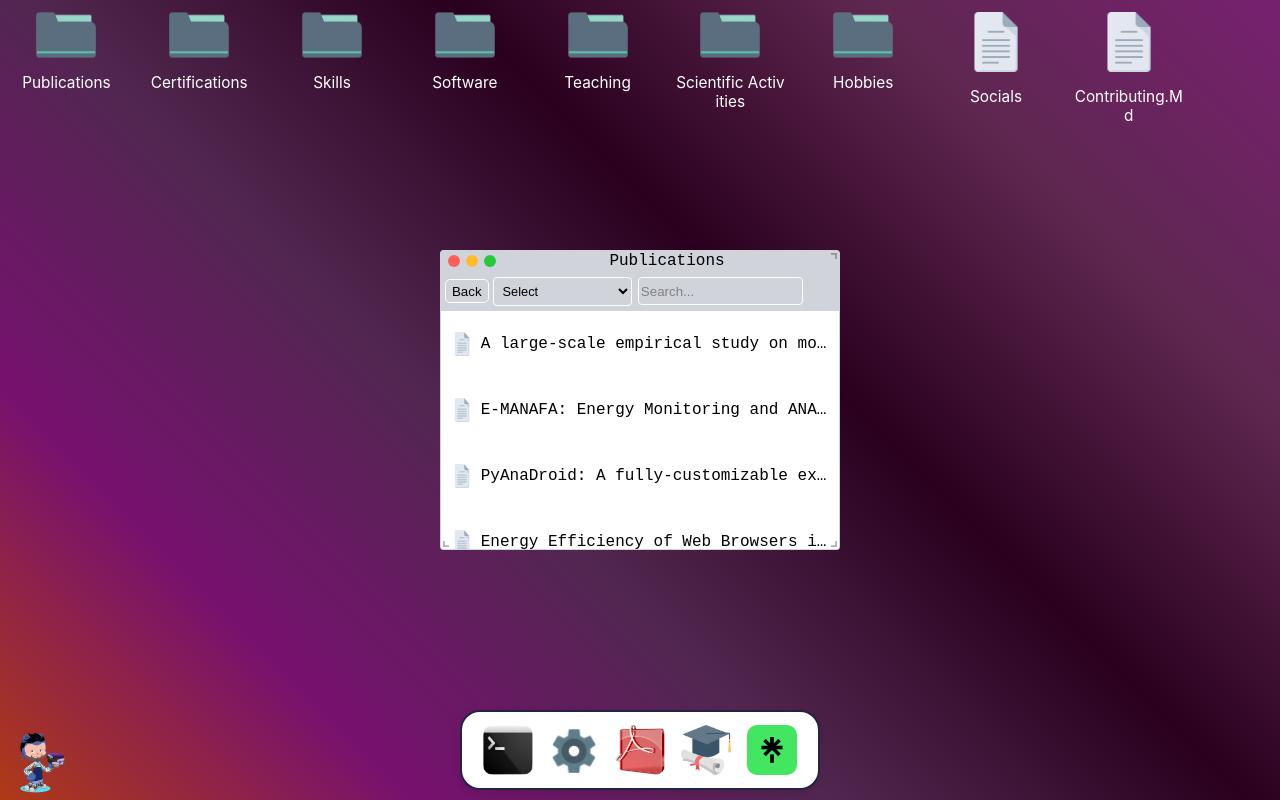
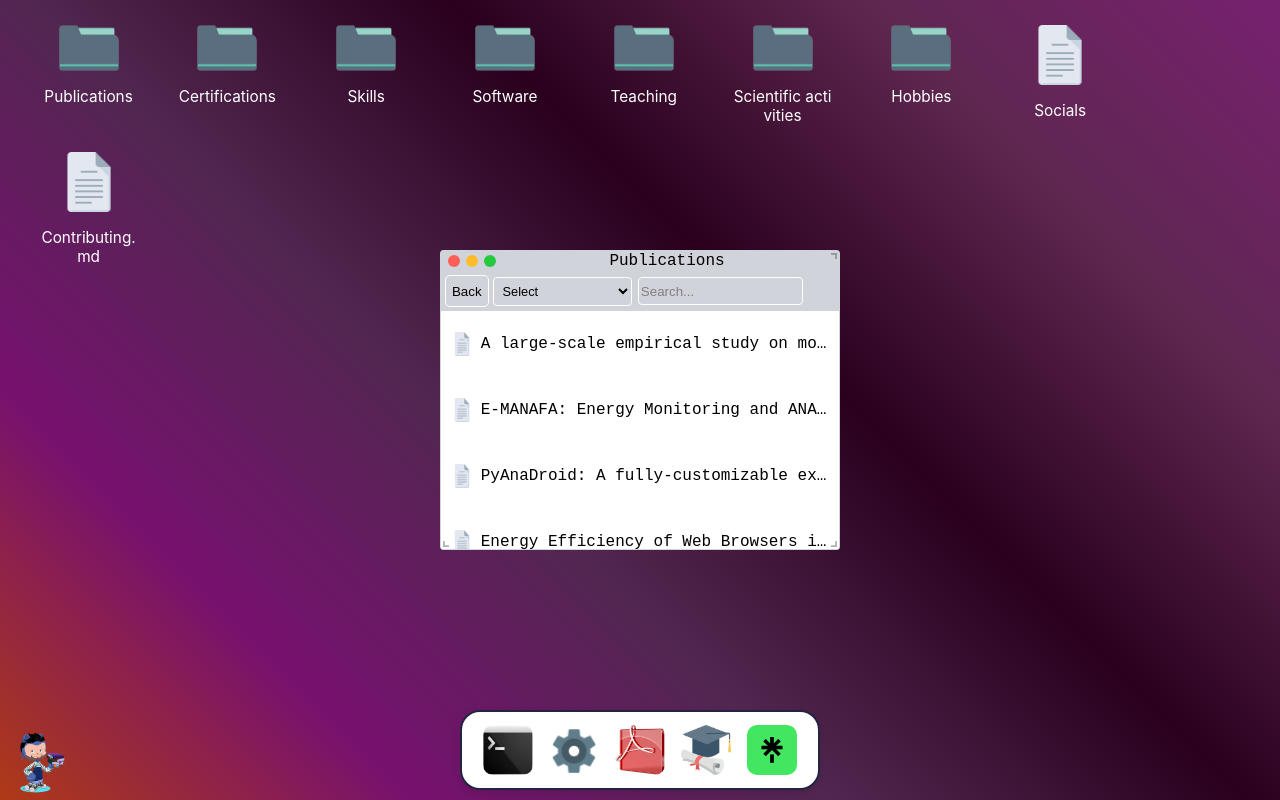
Before and after one commit to RRua/cv_os, a React (Create React App) app: page / in a window 1280 px wide. Both pictures are taken after a click on the element "Publications". Built offline with nearby package versions, Linux system fonts and the light colour scheme.

Commit message:
fix desktop area

```diff
--- a/src/styles/view/AppFolder.css
+++ b/src/styles/view/AppFolder.css
@@ -53,7 +53,7 @@
 .folder_top_bar button {
   background-color: var(--window-color);
   color: var(--text-color);
-  height: 60%;
+  height: 80%;
   border-radius: 5px;
   cursor: pointer;
   display: flex;
--- a/src/styles/view/AppWindow.css
+++ b/src/styles/view/AppWindow.css
@@ -35,7 +35,7 @@
     flex: 1;
     white-space: nowrap;
     overflow: hidden;
-    padding: 1%;
+    padding: 1% 3%;
     text-overflow: ellipsis;
 }
 
--- a/src/styles/view/Desktop.css
+++ b/src/styles/view/Desktop.css
@@ -1,13 +1,15 @@
 .desktop {
-    position: absolute;
+    align-self: flex-start;
     display: flex;
     align-items: self-start;
+    align-content: flex-start;
     flex-wrap: wrap;
     background: none;
-    min-height: 100vh;
-    min-width: 100vw;
+    height: 100%;
+    width: 100%;
     height: fit-content;
     z-index: 0;
+    padding: 1.5%;
 }
 
 .desktop_icon {
@@ -16,12 +18,11 @@
     align-items: center;
     justify-content: center;
     flex-wrap: wrap;
-    margin-left: 10px;
-    margin-right: 10px;
-    border: 10px;
+    margin-left: 12px;
+    margin-right: 12px;
     transition: transform 0.3s;
-    width: 8.5vw;
-    margin: 12px;
+    width: 8vw;
+    padding: 0.5%;
     cursor:'pointer';
 }
 
@@ -45,7 +46,6 @@
     font-size: 1.2vw;
     word-break: break-all;
     text-overflow: ellipsis;
-    text-transform: capitalize;
   }
 
   .desktop_icon p:first-letter {
--- a/src/styles/view/TextFile.css
+++ b/src/styles/view/TextFile.css
@@ -2,13 +2,12 @@
 
 .file_window {
     min-width: 35%;
-    font-family: 'Courier New', Courier, monospace;
+    font-family: 'source-code-pro', Courier, monospace;
     cursor: move;
     z-index: 2;
     display: flex;
     flex-direction: column;
     max-height: 99vh;
-    border: 2px solid #d62929;
     flex: 1;
     height: 70%;
     background-color: var(--background-color);
@@ -26,6 +25,7 @@
     overflow-wrap: normal;
     background-color: var(--background-color);
     box-sizing: border-box;
+    padding: 1%;
 }
 
 .file_line{
@@ -60,4 +60,5 @@
    border: 1px solid #ffff;
    color: var(--text-color);
    background-color: var(--window-color);
+   cursor: pointer;
 }
```
